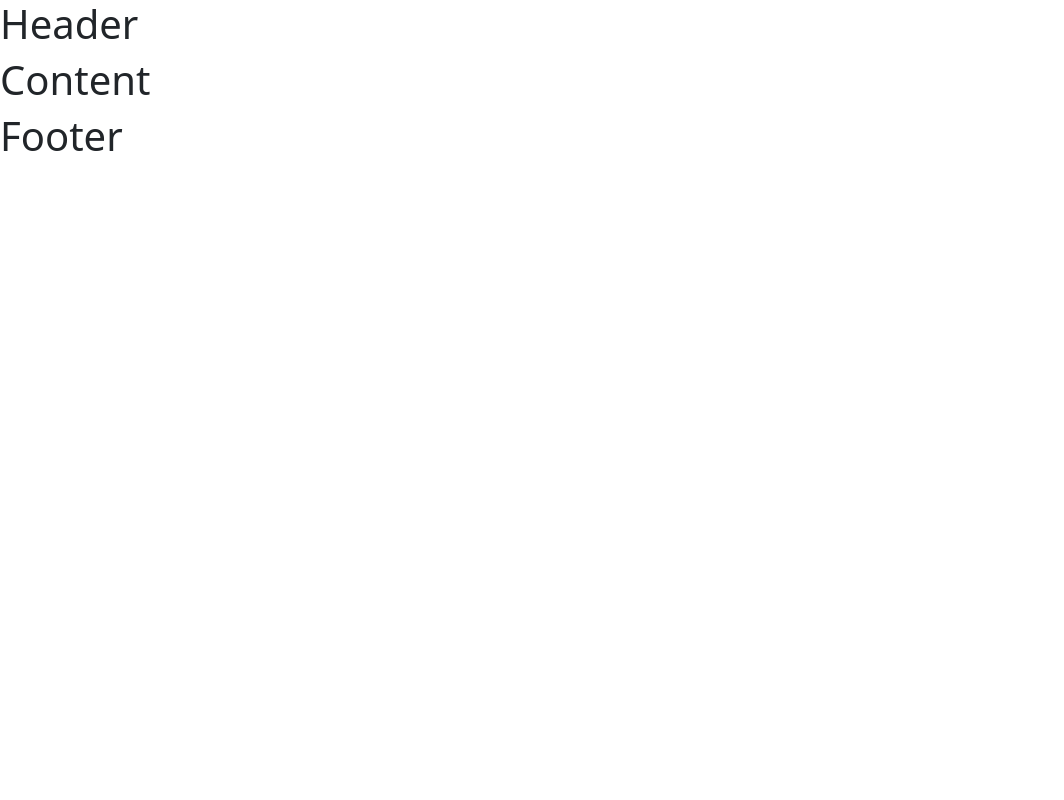
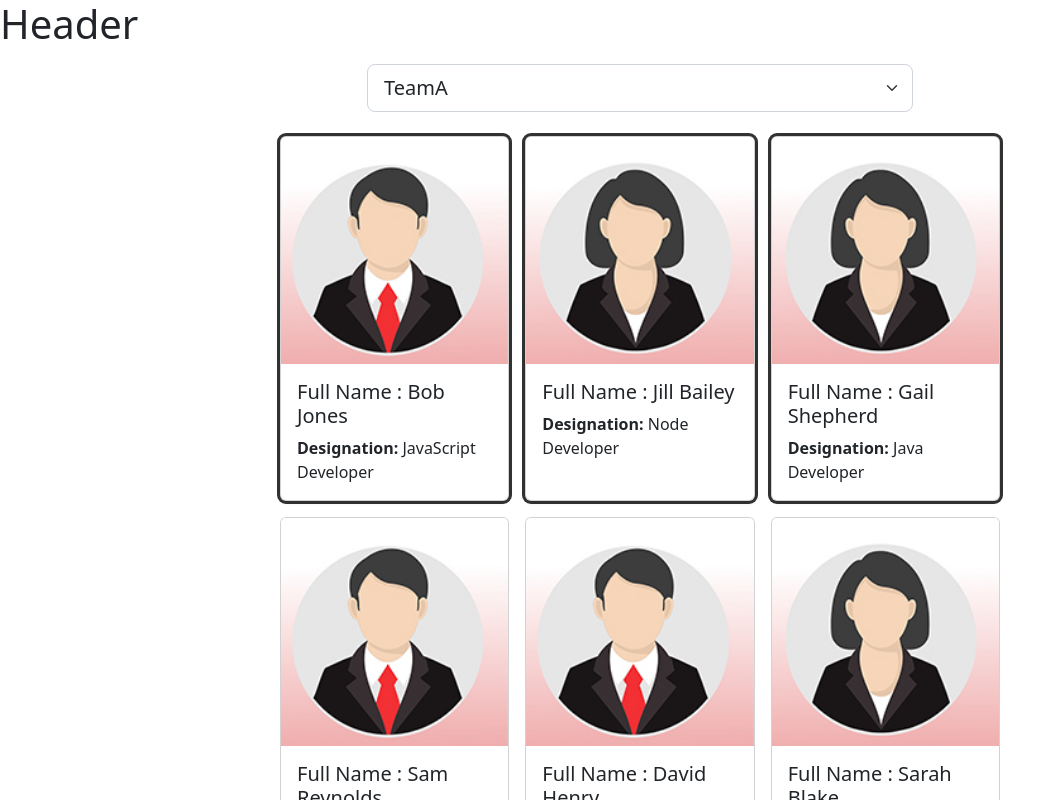
Before and after one commit to Nightstalkeer/Team_Member_Allocate, a React (Vite) app: page / in a window 1280 px wide. Shown: the top 800 px of the page, without its empty margins (0-1064 px from the left). Built offline with nearby package versions, Linux system fonts and the light colour scheme.

Commit message:
Team selection added using hooks but selectedTeam give undefined which is unexpected.

```diff
--- a/src/App.css
+++ b/src/App.css
@@ -7,3 +7,10 @@
 body {
   font-family: Arial;
 }
+.card-collection {
+  display: grid;
+  grid-template-columns: 1fr 1fr 1fr
+}
+.standout{
+  box-shadow: rgba(0, 0, 0, 0.16) 0px 1px 4px, rgb(51, 51, 51) 0px 0px 0px 3px;
+}
--- a/src/App.jsx
+++ b/src/App.jsx
@@ -1,14 +1,14 @@
 import * as React from 'react';
 import './App.css';
 import Header from './Header';
-import Content from './Content';
+import Employees from './Employees';
 import Footer from './Footer';
 
 function App() {
   return (
     <div>
       <Header />
-      <Content />
+      <Employees />
       <Footer />
     </div >
   );
--- a/src/Employees.jsx
+++ b/src/Employees.jsx
@@ -0,0 +1,164 @@
+import { useState } from 'react'; // use state is hook
+import femaleProfile from './images/femaleProfile.jpg';
+import maleProfile from './images/maleProfile.jpg';
+
+
+const Employees = () => {
+
+  const [selectedTeam, setTeam] = useState("TeamA");
+
+  const [employees, setEmployees] = useState([{
+    id: 1,
+    fullName: "Bob Jones",
+    designation: "JavaScript Developer",
+    gender: "male",
+    teamName: "TeamA"
+  },
+  {
+    id: 2,
+    fullName: "Jill Bailey",
+    designation: "Node Developer",
+    gender: "female",
+    teamName: "TeamA"
+  },
+  {
+    id: 3,
+    fullName: "Gail Shepherd",
+    designation: "Java Developer",
+    gender: "female",
+    teamName: "TeamA"
+  },
+  {
+    id: 4,
+    fullName: "Sam Reynolds",
+    designation: "React Developer",
+    gender: "male",
+    teamName: "TeamB"
+  },
+  {
+    id: 5,
+    fullName: "David Henry",
+    designation: "DotNet Developer",
+    gender: "male",
+    teamName: "TeamB"
+  },
+  {
+    id: 6,
+    fullName: "Sarah Blake",
+    designation: "SQL Server DBA",
+    gender: "female",
+    teamName: "TeamB"
+  },
+  {
+    id: 7,
+    fullName: "James Bennet",
+    designation: "Angular Developer",
+    gender: "male",
+    teamName: "TeamC"
+  },
+  {
+    id: 8,
+    fullName: "Jessica Faye",
+    designation: "API Developer",
+    gender: "female",
+    teamName: "TeamC"
+  },
+  {
+    id: 9,
+    fullName: "Lita Stone",
+    designation: "C++ Developer",
+    gender: "female",
+    teamName: "TeamC"
+  },
+  {
+    id: 10,
+    fullName: "Daniel Young",
+    designation: "Python Developer",
+    gender: "male",
+    teamName: "TeamD"
+  },
+  {
+    id: 11,
+    fullName: "Adrian Jacobs",
+    designation: "Vue Developer",
+    gender: "male",
+    teamName: "TeamD"
+  },
+  {
+    id: 12,
+    fullName: "Devin Monroe",
+    designation: "Graphic Designer",
+    gender: "male",
+    teamName: "TeamD"
+  }]);
+
+  //Functions are delared here
+
+  function handleTeamSelectionChange(event) {
+    setTeam(event.target.vaule);
+  }
+
+  function handleEmployeeCardClick(event) {
+    const transformedEmployees = employees.map((employee) => employee.id === parseInt(event.currentTarget.id) ? (employee.teamName === selectedTeam) ? { ...employee, teamName: '' } : { ...employee, teamName: selectedTeam } : employee);
+
+    console.log(transformedEmployees);
+    setEmployees(transformedEmployees);
+    console.log(selectedTeam);
+    console.log(String(event.currentTarget.id));
+  }
+
+  // function handleEmployeeCardClick(event) {
+  //   const transformedEmployees = employees.map((employee) => employee.id === parseInt(event.currentTarget.id)
+  //     ? (employee.teamName === selectedTeam) ? { ...employee, teamName: '' } : { ...employee, teamName: selectedTeam }
+  //     : employee);
+  //   setEmployees(transformedEmployees);
+
+  // }
+
+  return (
+    <main className="container">
+      <div className="row justify-content-center mt-3 mb-3">
+        <div className="col-6">
+          <select className="form-select form-select-lg" value={selectedTeam} onChange={handleTeamSelectionChange}>
+            <option value="TeamA">TeamA</option>
+            <option value="TeamB">TeamB</option>
+            <option value="TeamC">TeamC</option>
+            <option value="TeamD">TeamD</option>
+          </select>
+        </div>
+      </div>
+
+
+
+      <div className="row justify-content-center mt-3 mb-3">
+        <div className="col-8">
+          <div className="card-collection">
+            {
+              employees.map((employee) => ( // We use parentheses here because we want to return the next line through this function
+                <div key={employee.id} id={employee.id} className={(employee.teamName === selectedTeam ? 'card m-2                   standout' : 'card m-2')} style={{ cursor: "pointer" }} onClick={handleEmployeeCardClick}>
+
+                  {(employee.gender === 'male') ? <img src={maleProfile} className="card-img-top" /> : <img src={femaleProfile} className="card-img-top" />}
+
+
+                  <div className="card-body">
+                    <h5 className="card-title"> Full Name : {employee.fullName}</h5>
+                    <p className="card-text"><b>Designation:</b> {employee.designation}</p>
+                  </div>
+                </div>
+              ))
+            }
+          </div>
+        </div>
+      </div>
+    </main>
+    // <main>
+    //   {
+    //     employees.map((employee) => (
+    //       <p>{employee.fullName}</p>
+    //     ))
+    //   }
+    // </main>
+  )
+}
+
+export default Employees;
```
Also changed, not shown: src/images/femaleProfile.jpg (added), src/images/maleProfile.jpg (added).
